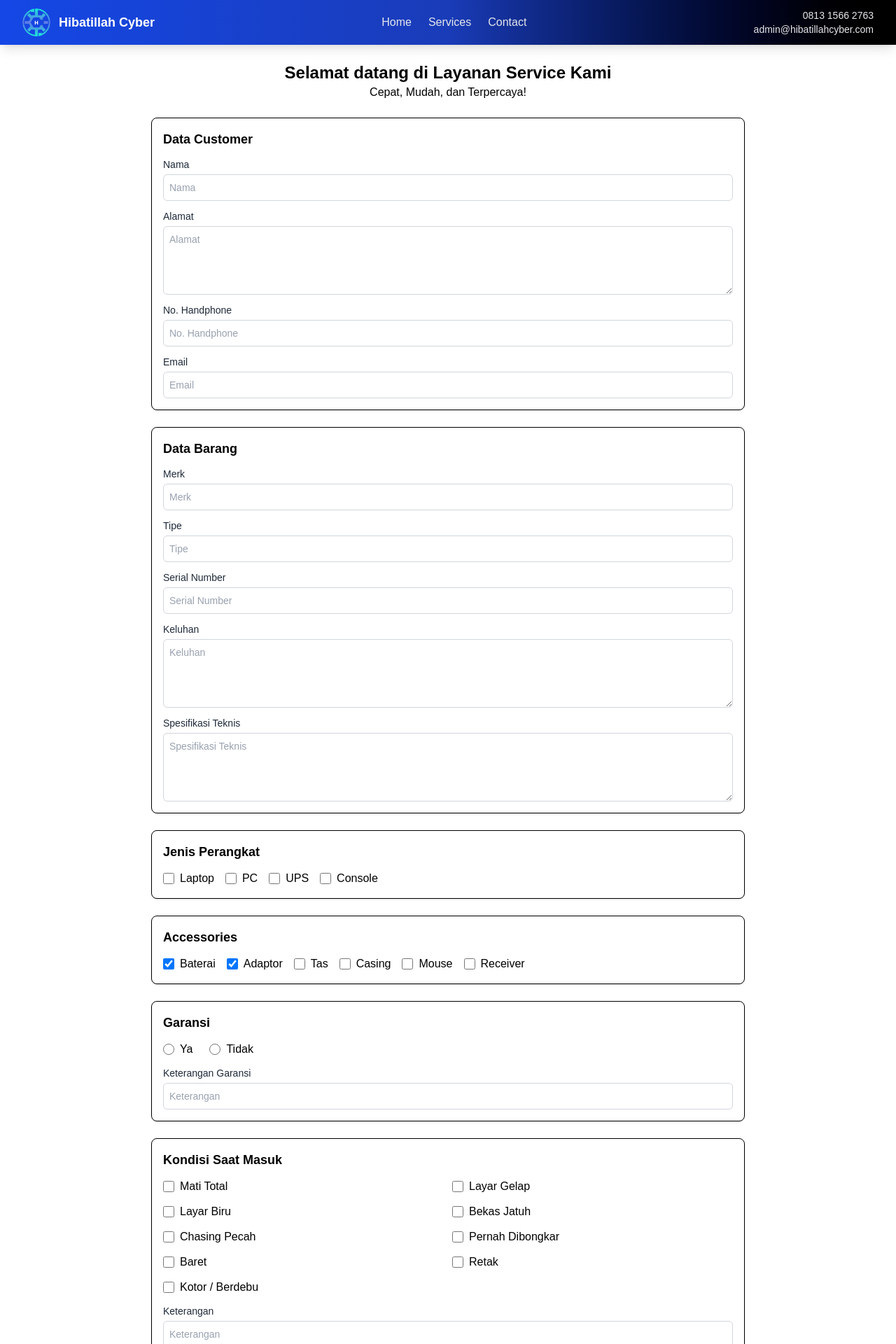
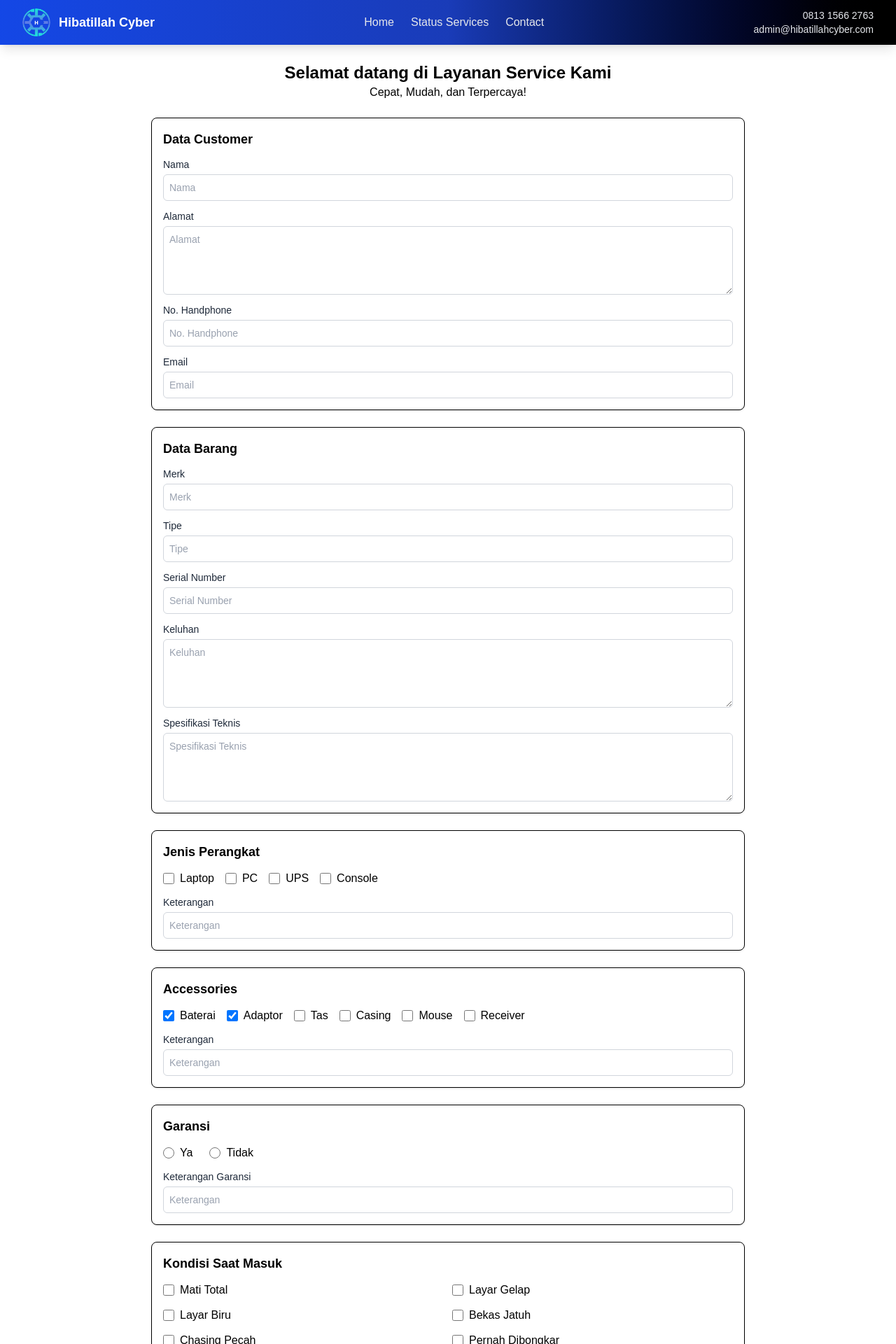
Before and after one commit to Andrensetiawan/FORM_SERVICE, a Next.js app: page / in a window 1280 px wide. Shown: the top 1920 px of the page at 70% size. Built offline with nearby package versions, Linux system fonts and the light colour scheme.

Commit message:
Form service

```diff
--- a/src/app/page.tsx
+++ b/src/app/page.tsx
@@ -75,6 +75,7 @@ export default function Home() {
                 </label>
               ))}
             </div>
+            <InputField label="Keterangan" placeholder="Keterangan" />
           </FormSection>
 
           {/* Accessories */}
@@ -94,6 +95,7 @@ export default function Home() {
                 )
               )}
             </div>
+            <InputField label="Keterangan" placeholder="Keterangan" />
           </FormSection>
 
           {/* Garansi */}
--- a/src/components/navbar.tsx
+++ b/src/components/navbar.tsx
@@ -29,7 +29,7 @@ export default function Navbar() {
               Home
             </a>
             <a href="#" className="text-gray-200 hover:text-white transition">
-              Services
+              Status Services
             </a>
             <a href="#" className="text-gray-200 hover:text-white transition">
               Contact
@@ -66,7 +66,7 @@ export default function Navbar() {
             Home
           </a>
           <a href="#" className="block text-gray-200 hover:text-white">
-            Services
+            Status Services
           </a>
           <a href="#" className="block text-gray-200 hover:text-white">
             Contact
```
